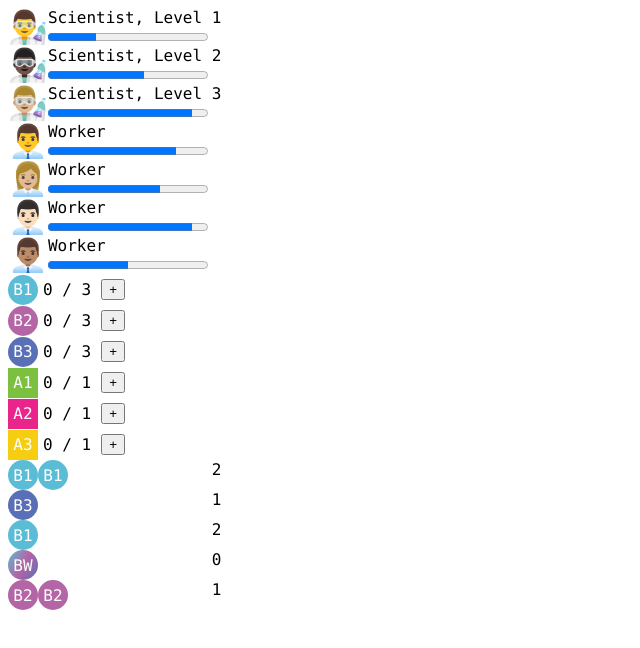
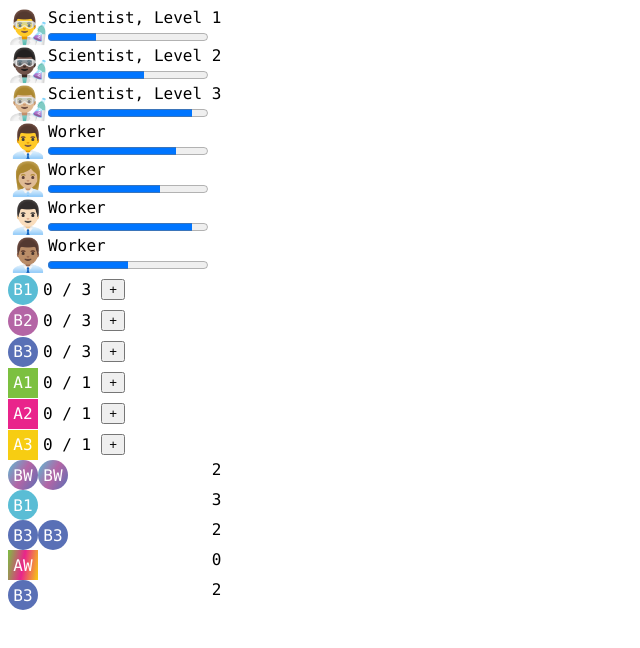
Before and after one commit to oliviaruizknott/dinosaur-island, a React (Create React App) app: page / in a window 1280 px wide. Shown: the top 648 px of the page, without its empty margins (0-640 px from the left). Built offline with nearby package versions, Linux system fonts and the light colour scheme.

Commit message:
Die knows keeps all its sides.

```diff
--- a/src/components/DiceSection.js
+++ b/src/components/DiceSection.js
@@ -3,20 +3,15 @@ import { connect } from "react-redux";
 import '../styles/DiceSection.scss';
 import { getDice } from '../redux/selectors/DiceSectionSelector';
 import Die from './Die';
-import { shuffle } from '../utilities';
-
 
 class DiceSection extends Component {
   renderDice() {
     let dice = [];
     this.props.dice.forEach((die, index) => {
-      const side = shuffle(die)[0];
       const dieComponent = (
         <Die
           key={index}
-          dnaCount={side.dnaCount}
-          dnaType={side.dnaType}
-          threat={side.threat}
+          dieData={die}
         />
       )
       dice.push(dieComponent)
--- a/src/components/Die.js
+++ b/src/components/Die.js
@@ -1,12 +1,23 @@
 import React, { Component } from 'react';
 import Dna from './Dna';
 import '../styles/Die.scss';
+import { shuffle } from '../utilities';
 
 class Die extends Component {
+  constructor(props) {
+    super(props);
+
+    this.side = this.rollDie();
+  }
+
+  rollDie() {
+    return shuffle(this.props.dieData)[0]
+  }
+
   renderDnaType() {
     let dnas = [];
-    for (let i = 0; i < this.props.dnaCount; i++) {
-      const dna = <Dna type={this.props.dnaType} />;
+    for (let i = 0; i < this.side.dnaCount; i++) {
+      const dna = <Dna type={this.side.dnaType} />;
       dnas.push(dna);
     }
     return dnas;
@@ -18,7 +29,7 @@ class Die extends Component {
         <div className="dnaCount">
           {this.renderDnaType()}
         </div>
-        <div className="threat">{this.props.threat}</div>
+        <div className="threat">{this.side.threat}</div>
       </div>
     )
   }
```
